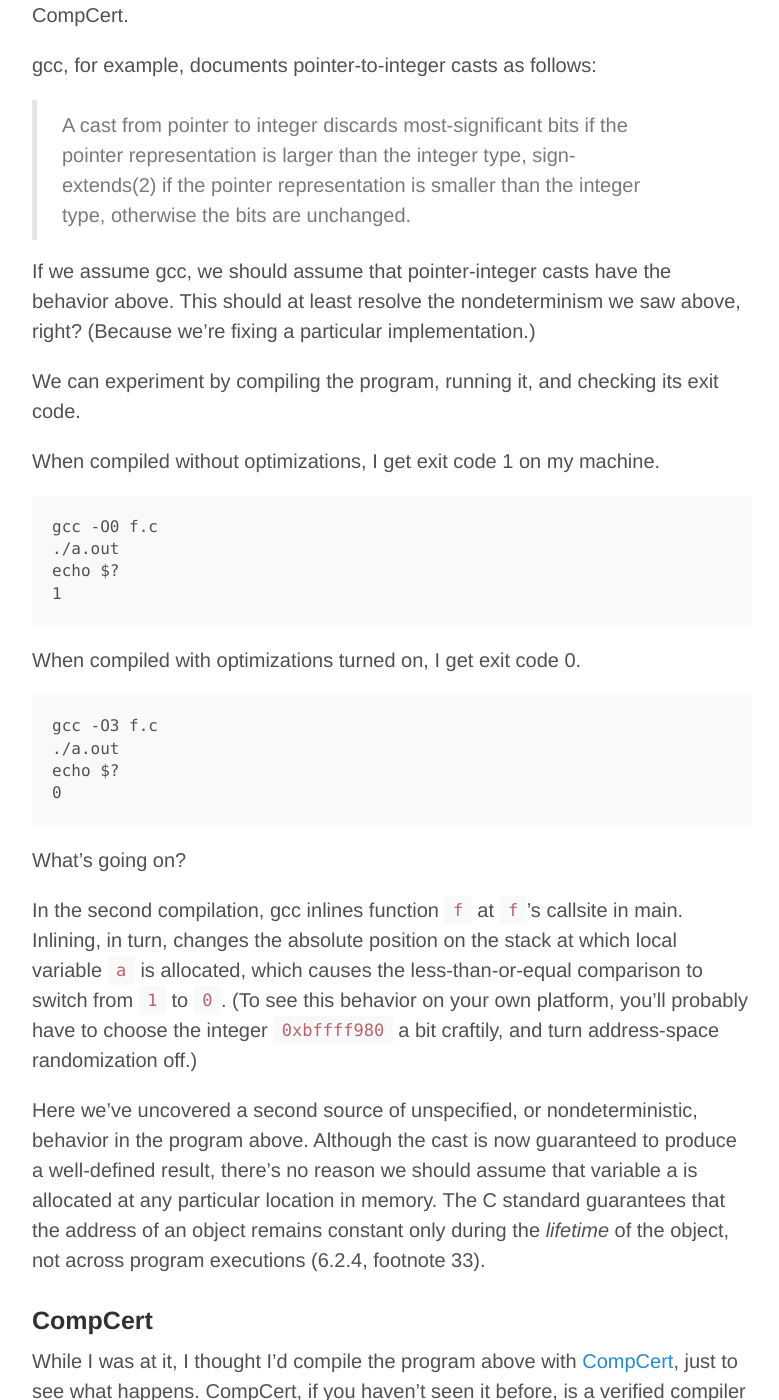
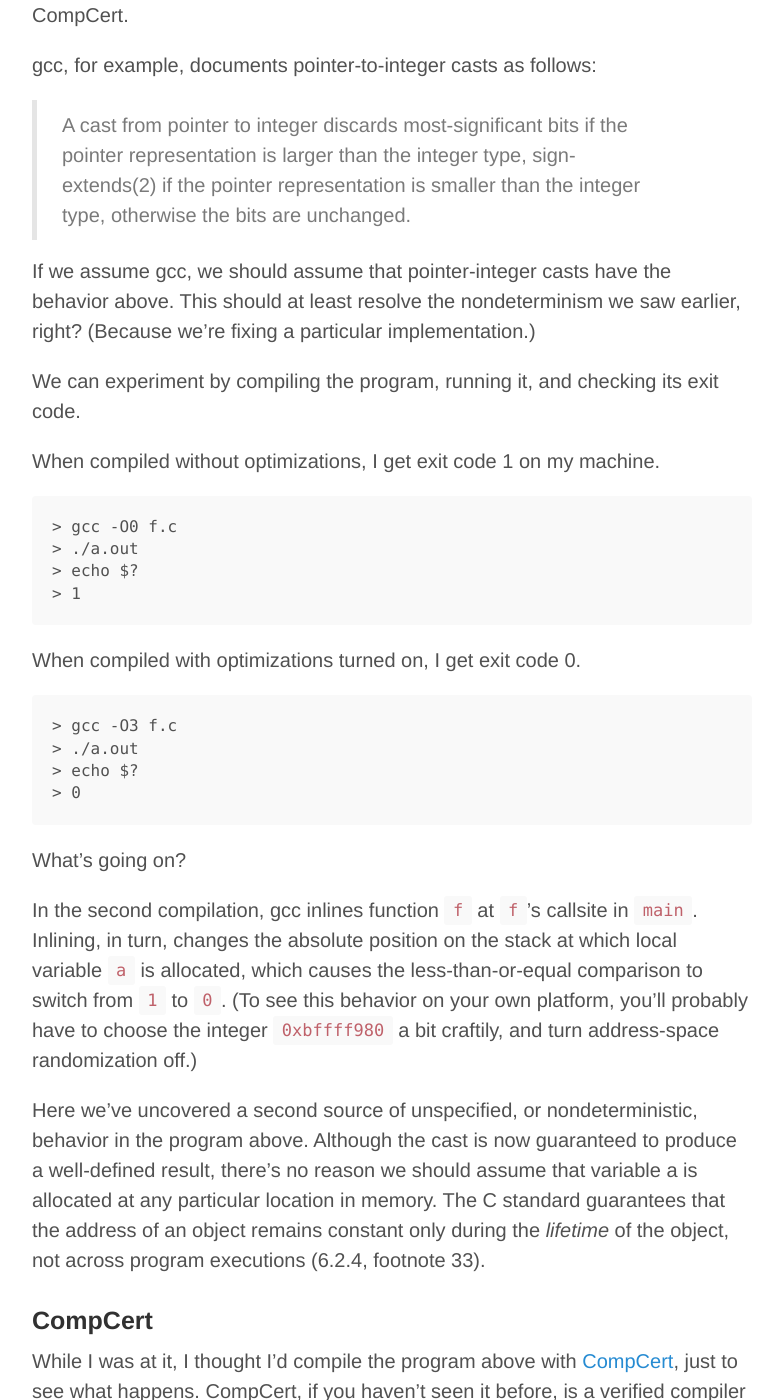
Before and after one commit to gstew5/gstew5.github.io, a Jekyll site: the page built from index.html, in a window 1280 px wide and 1400 px high, scrolled down 3101 px. Shown: the whole window, without its empty margins (248-1027 px from the left). Built offline with Jekyll 4.4.1, drawn with Linux system fonts in a browser that asks for light colours; Markdown is read by kramdown in place of the engine named in the settings; the list of posts is cut into pages by our own code.

Commit message:
Update 2014-07-21-implementation-defined-behavior-in-c.md

````diff
--- a/_posts/2014-07-21-implementation-defined-behavior-in-c.md
+++ b/_posts/2014-07-21-implementation-defined-behavior-in-c.md
@@ -80,31 +80,31 @@
 
 > A cast from pointer to integer discards most-significant bits if the pointer representation is larger than the integer type, sign-extends(2) if the pointer representation is smaller than the integer type, otherwise the bits are unchanged.
 
-If we assume gcc, we should assume that pointer-integer casts have the behavior above. This should at least resolve the nondeterminism we saw above, right? (Because we're fixing a particular implementation.)
+If we assume gcc, we should assume that pointer-integer casts have the behavior above. This should at least resolve the nondeterminism we saw earlier, right? (Because we're fixing a particular implementation.)
 
 We can experiment by compiling the program, running it, and checking its exit code.
 
 When compiled without optimizations, I get exit code 1 on my machine.
 
 ```
-gcc -O0 f.c
-./a.out
-echo $?
-1
+> gcc -O0 f.c
+> ./a.out
+> echo $?
+> 1
 ```
 
 When compiled with optimizations turned on, I get exit code 0.
 
 ```
-gcc -O3 f.c
-./a.out
-echo $?
-0
+> gcc -O3 f.c
+> ./a.out
+> echo $?
+> 0
 ```
 
 What's going on?
 
-In the second compilation, gcc inlines function `f` at `f`'s callsite in main. Inlining, in turn, changes the absolute position on the stack at which local variable `a` is allocated, which causes the less-than-or-equal comparison to switch from `1` to `0`.
+In the second compilation, gcc inlines function `f` at `f`'s callsite in `main`. Inlining, in turn, changes the absolute position on the stack at which local variable `a` is allocated, which causes the less-than-or-equal comparison to switch from `1` to `0`.
 (To see this behavior on your own platform, you'll probably have to choose the integer `0xbffff980` a bit craftily, and turn address-space randomization off.)
 
 Here we've uncovered a second source of unspecified, or nondeterministic, behavior in the program above. Although the cast is now guaranteed to produce a well-defined result, there's no reason we should assume that variable a is allocated at any particular location in memory. The C standard guarantees that the address of an object remains constant only during the _lifetime_ of the object, not across program executions (6.2.4, footnote 33).
````
